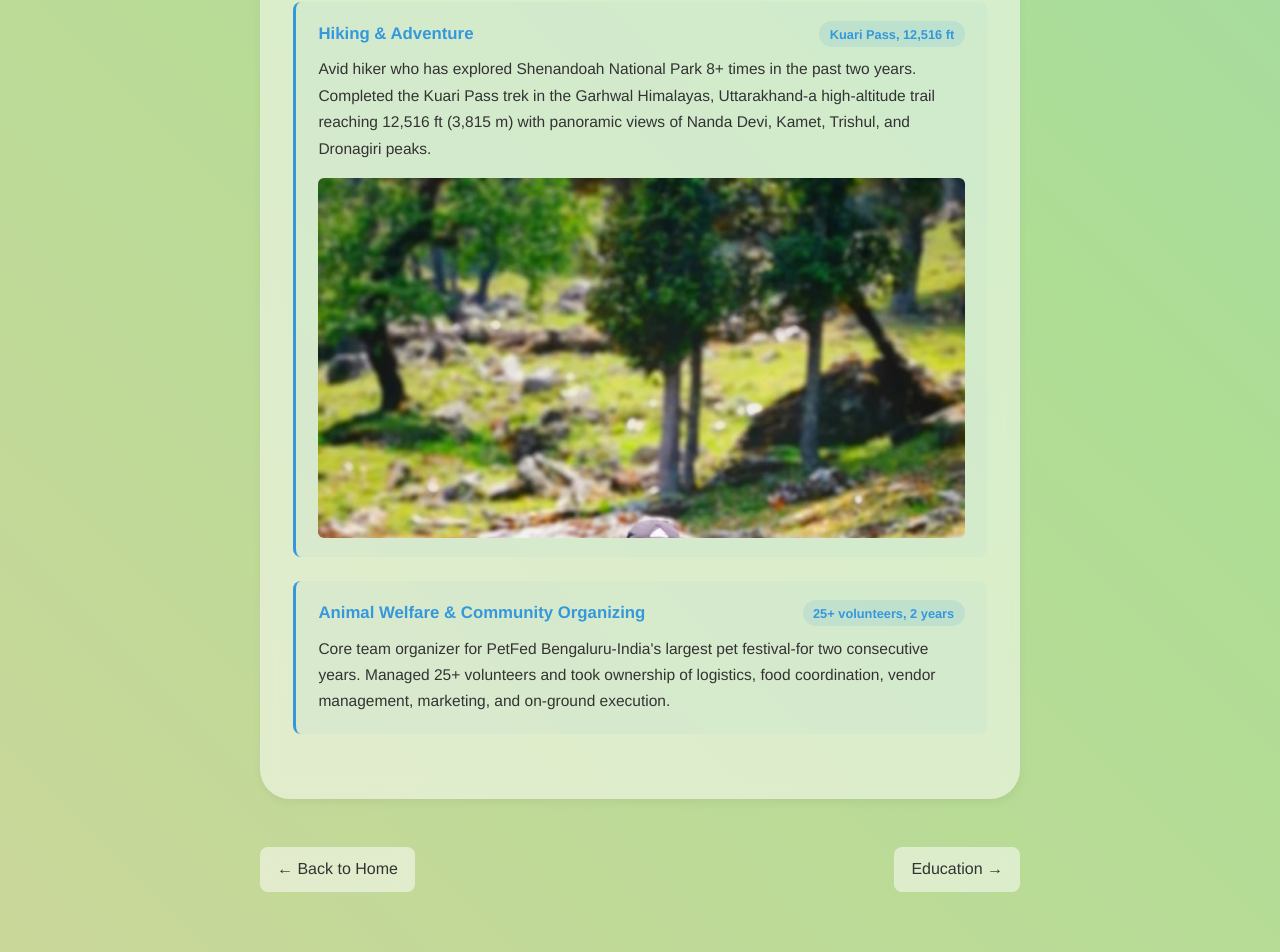
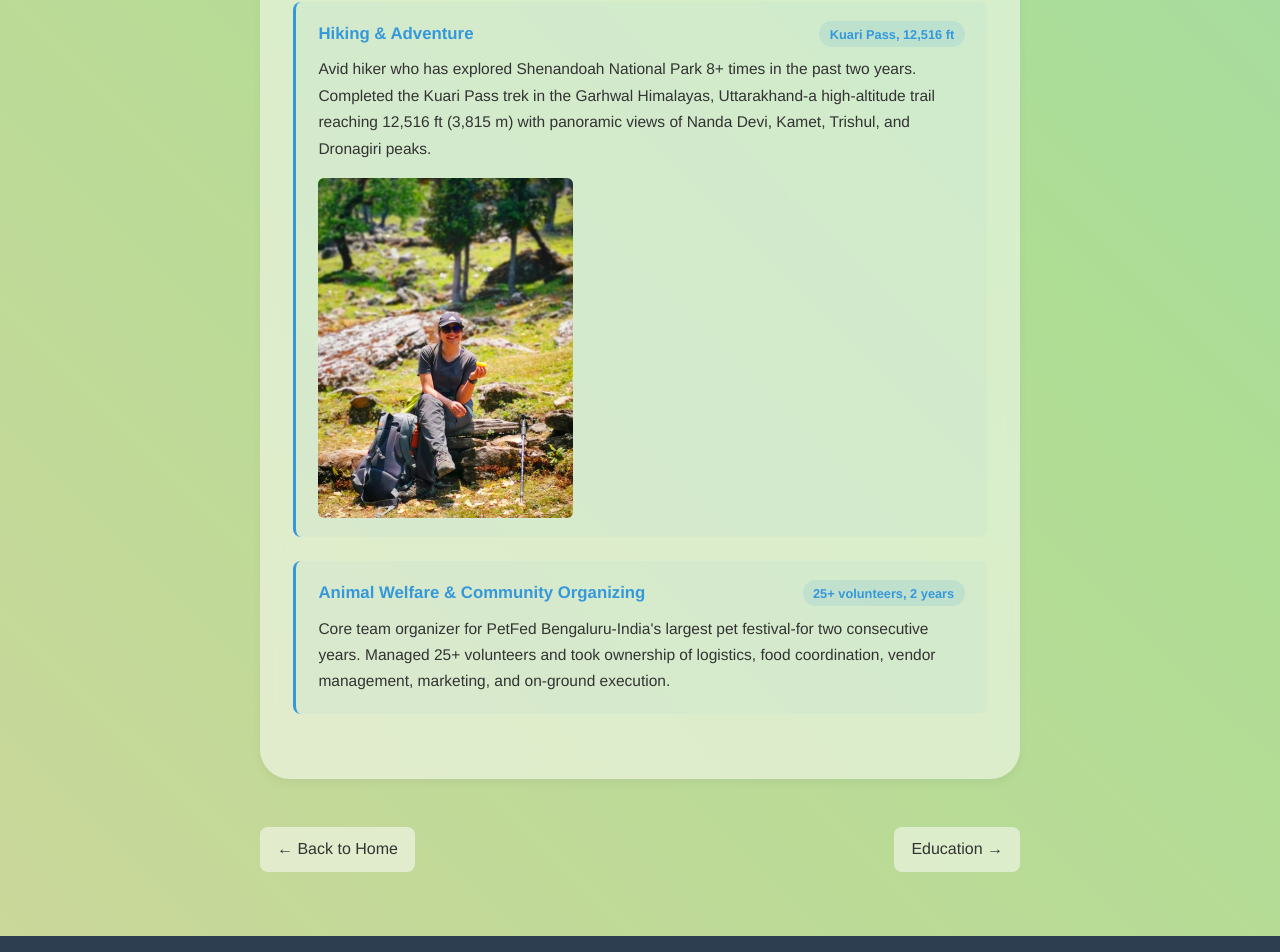
Before and after one commit to vidyullathaks/vidyullathaks.github.io, a SvelteKit app: page /about in a window 1280 px wide. Shown: the part 1810-2762 px from the top of the page. Built offline with nearby package versions, Linux system fonts and the light colour scheme.

Commit message:
Fix Kuari Pass photo dimensions to show portrait correctly
https://claude.ai/code/session_0117YSmBYrsojba35YRmvFFL

```diff
--- a/src/routes/about/+page.svelte
+++ b/src/routes/about/+page.svelte
@@ -211,10 +211,10 @@
 
 	.beyond-image {
 		display: block;
-		width: 100%;
-		max-height: 360px;
+		width: auto;
+		max-width: 260px;
+		max-height: 340px;
 		object-fit: cover;
-		object-position: center top;
 		border-radius: 6px;
 		margin-top: 1rem;
 	}
```
